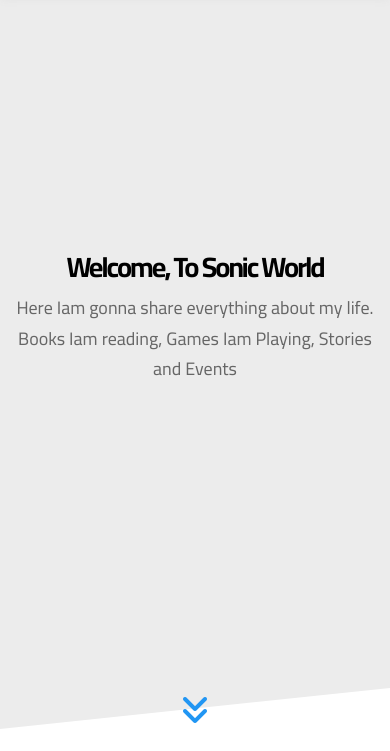
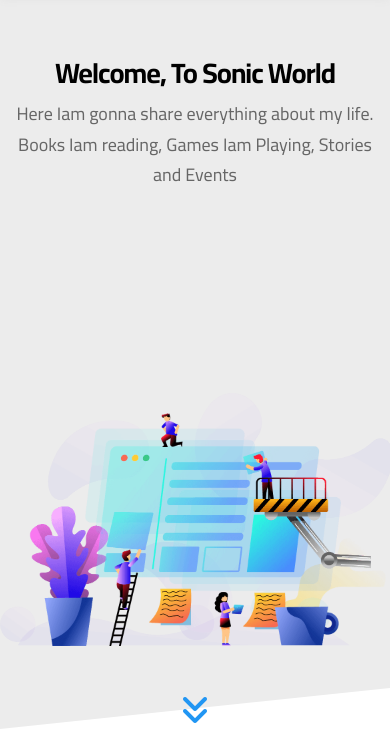
Before and after one commit to moibra28/Template-Three-Sonic, a plain HTML site: page index.html in a window 390 px wide. Shown: the part 93-844 px from the top of the page. Drawn offline with Linux system fonts and the light colour scheme.

Commit message:
media updated

```diff
--- a/css/main.css
+++ b/css/main.css
@@ -298,6 +298,11 @@ header .mega-menu img {
   align-items: center;
   padding-bottom: 120px;
 }
+@media (max-width: 991px) {
+  .landing .container {
+  flex-direction: column;
+  }
+}
 .landing .go-down {
   color: var(--main-color);
   position: absolute;
@@ -315,12 +320,13 @@ header .mega-menu img {
 @media (max-width: 991px) {
   .landing .text {
     text-align: center;
+    margin-top: 60px;
   }
 }
 .landing .text h1 {
   font-size: 40px;
   margin: 0;
-  letter-spacing: -2px;
+  letter-spacing: -1px;
 }
 @media (max-width: 767px) {
   .landing .text h1 {
@@ -351,7 +357,7 @@ header .mega-menu img {
 }
 @media (max-width: 991px) {
   .landing .image img {
-    display: none;
+    width: 400px;
   }
 }
 /* end landing  */
@@ -1361,6 +1367,7 @@ right: 0;
 @media (max-width: 991px) {
   .discount .form {
     flex-basis: 100%;
+    padding-bottom: 30px;
   }
 }
 .discount .form .input {
```
